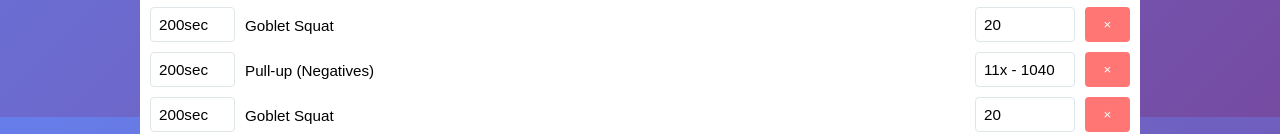
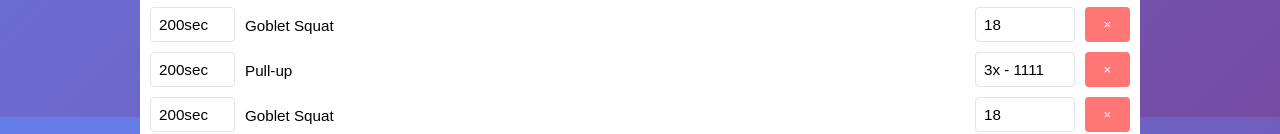
Before and after one commit to abyss-buck/mytrainingB, a plain HTML site: page index.html in a window 1280 px wide. Shown: the part 683-817 px from the top of the page. Drawn offline with Linux system fonts and the light colour scheme.

Commit message:
Update exercise durations and repetitions in index.html

```diff
--- a/index.html
+++ b/index.html
@@ -313,7 +313,8 @@
 
     const initialData = [
 
-["#warmup"], ["30sec", "Cat-Cow", "8"], ["30sec", "World's Greatest Stretch - L", "10"], ["30sec", "World's Greatest Stretch - R", "10"], ["30sec", "Cossack Squat", "10"], ["30sec", "Powell Raise - L", "8"], ["30sec", "Powell Raise - R", "8"], ["30sec", "Seated External Rotation - L", "8"], ["30sec", "Seated External Rotation - R", "8"], ["30sec", "Band Shoulder Dislocates", "8"], ["30sec", "Pull Over", "8"], ["#main"], ["200sec", "Goblet Squat", "20"], ["200sec", "Pull-up (Negatives)", "11x - 1040"], ["200sec", "Goblet Squat", "20"], ["200sec", "Pull-up (Negatives)", "11x - 1040"], ["200sec", "RDL Staggered", "16"], ["200sec", "Floor Press", "18"], ["200sec", "RDL Staggered", "16"], ["200sec", "Floor Press", "18"], ["200sec", "KB Carry", "1"], ["200sec", "KB Carry", "1"], ["300sec", "Calves & Tibs", "1"], ["#cooldown"], ["120sec", "Legs-Up-The-Wall", "1"], ["60sec", "90/90 Stretch - L", "1"], ["60sec", "90/90 Stretch - R", "1"], ["60sec", "IT Band Stretch - L", "1"], ["60sec", "IT Band Stretch - R", "1"], ["60sec", "Lying Side Twist - L", "1"], ["60sec", "Lying Side Twist - R", "1"], ["60sec", "Happy Baby - L", "1"], ["60sec", "Happy Baby - R", "1"], ["60sec", "Constructive Rest", "1"]
+["#warmup"], ["30sec", "Cat-Cow", "8"], ["30sec", "World's Greatest Stretch - L", "10"], ["30sec", "World's Greatest Stretch - R", "10"], ["30sec", "Cossack Squat", "10"], ["30sec", "Powell Raise - L", "8"], ["30sec", "Powell Raise - R", "8"], ["30sec", "Seated External Rotation - L", "8"], ["30sec", "Seated External Rotation - R", "8"], ["30sec", "Band Shoulder Dislocates", "8"], ["30sec", "Pull Over", "8"], ["#main"], ["200sec", "Goblet Squat", "18"], ["200sec", "Pull-up", "3x - 1111"], ["200sec", "Goblet Squat", "18"], ["200sec", "Pull-up", "3x - 1111"], ["200sec", "RDL Staggered", "24"], ["200sec", "Floor Press", "20"], ["200sec", "RDL Staggered", "24"], ["200sec", "Floor Press", "20"], ["200sec", "KB Carry", "1"], ["200sec", "KB Carry", "1"], ["300sec", "Calves & Tibs", "1"], ["#cooldown"], ["120sec", "Legs-Up-The-Wall", "1"], ["60sec", "90/90 Stretch - L", "1"], ["60sec", "90/90 Stretch - R", "1"], ["60sec", "IT Band Stretch - L", "1"], ["60sec", "IT Band Stretch - R", "1"], ["60sec", "Lying Side Twist - L", "1"], ["60sec", "Lying Side Twist - R", "1"], ["60sec", "Happy Baby - L", "1"], ["60sec", "Happy Baby - R", "1"], ["60sec", "Constructive Rest", "1"]
+
     ];
 
     function addExerciseRow(data = ["", "", ""]) {
```
